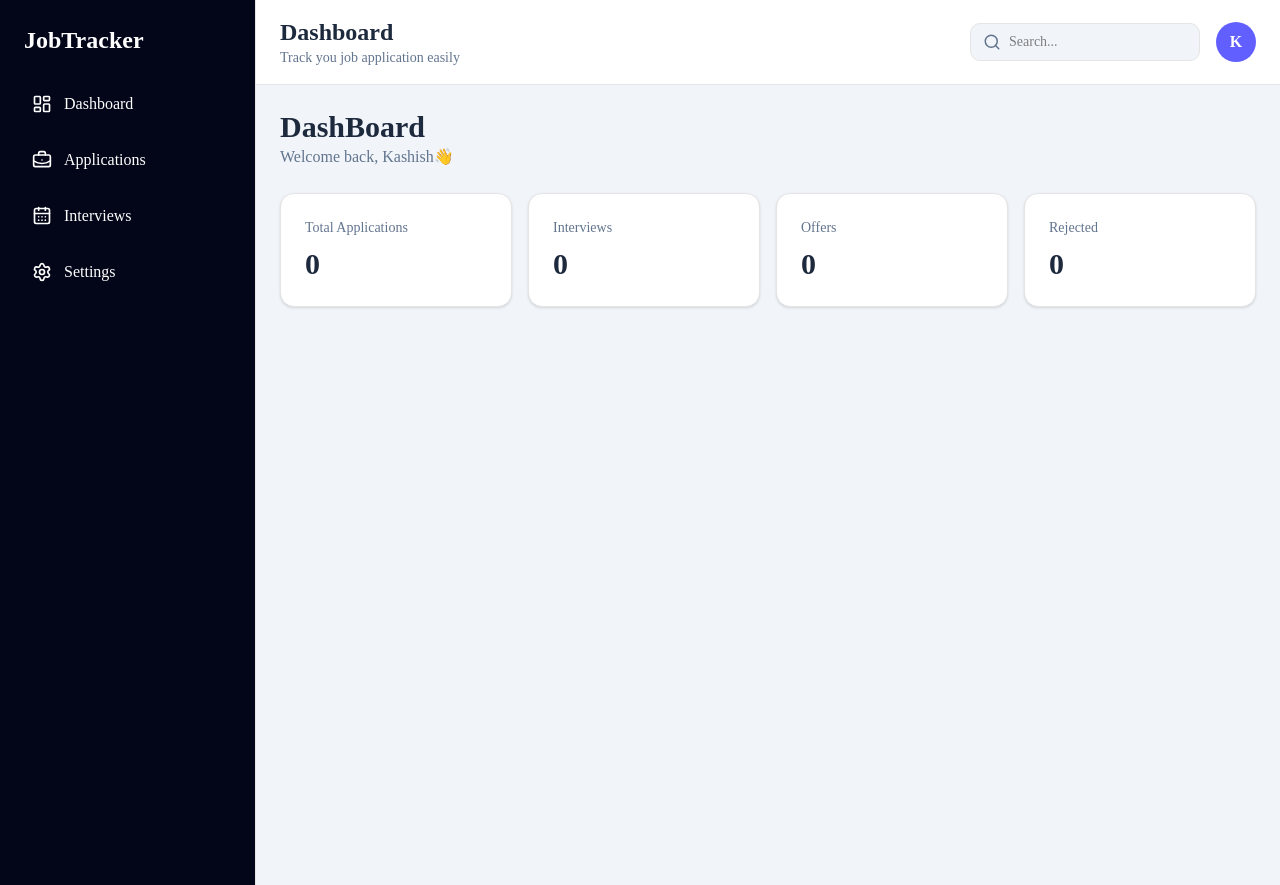
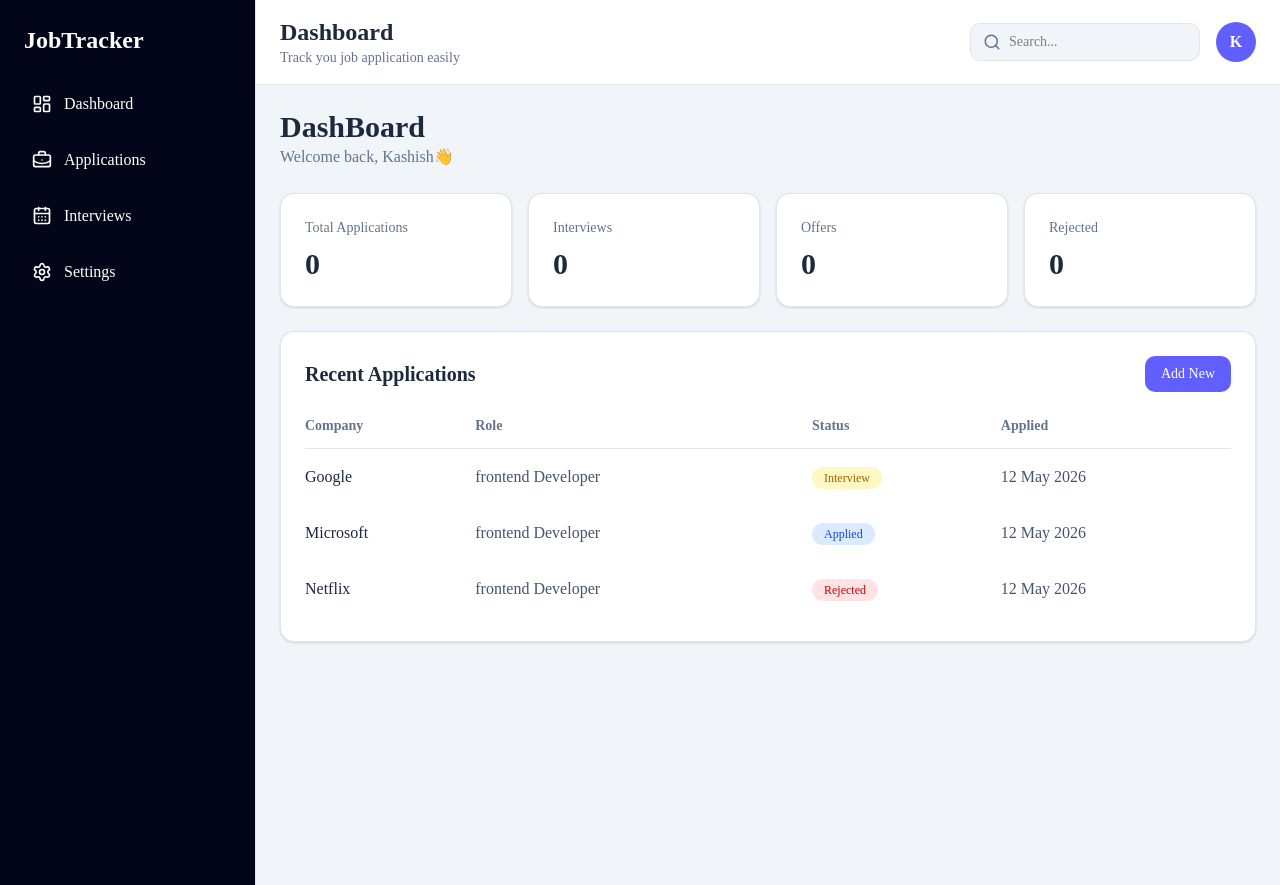
Before and after one commit to KashishGoyal905/job-application-tracker, a Next.js app: page / in a window 1280 px wide. Built offline with nearby package versions, Linux system fonts and the light colour scheme.

Commit message:
feat: add recent applications dashbaord table

```diff
--- a/src/app/page.tsx
+++ b/src/app/page.tsx
@@ -1,3 +1,4 @@
+import ApplicationsTable from "@/components/dashboard/ApplicationsTable";
 import StatsCard from "@/components/dashboard/StatsCard";
 import DashboardLayout from "@/components/layouts/DashboardLayout";
 
@@ -24,15 +25,23 @@ export default function Home() {
   return (
     <DashboardLayout>
       <div className="space-y-6">
+        {/* Header */}
         <div>
           <h1 className="text-3xl font-bold text-slate-800">DashBoard</h1>
           <p className="text-slate-500">Welcome back, Kashish👋</p>
         </div>
+
+        {/* Cards */}
         <div className="grid grid-cols-1 gap-4 md:grid-cols-2 xl:grid-cols-4">
           {statsData.map((data) => (
             <StatsCard key={data.title} title={data.title} value={data.value} />
           ))}
         </div>
+
+        {/* Applications */}
+        <div>
+          <ApplicationsTable />
+        </div>
       </div>
     </DashboardLayout>
   );
--- /dev/null
+++ b/src/components/dashboard/ApplicationsTable.tsx
@@ -0,0 +1,90 @@
+const dummyApplications = [
+  {
+    id: 1,
+    company: "Google",
+    role: "frontend Developer",
+    status: "Interview",
+    appliedDate: "12 May 2026",
+  },
+  {
+    id: 2,
+    company: "Microsoft",
+    role: "frontend Developer",
+    status: "Applied",
+    appliedDate: "12 May 2026",
+  },
+  {
+    id: 3,
+    company: "Netflix",
+    role: "frontend Developer",
+    status: "Rejected",
+    appliedDate: "12 May 2026",
+  },
+];
+
+function ApplicationsTable() {
+  return (
+    <div className="rounded-xl border bg-white p-6 shadow-sm">
+
+      <div className="mb-6 flex items-center justify-between">
+        <h2 className="text-xl font-semibold text-slate-800">
+          Recent Applications
+        </h2>
+        <button className="rounded-lg bg-indigo-500 px-4 py-2 text-sm font-medium text-white transition hover:bg-indigo-600">
+          Add New
+        </button>
+      </div>
+
+      <div className="overflow-x-auto">
+        <table className="w-full border-collapse">
+          <thead>
+            <tr className="border-b text-left">
+              <th className="pb-3 text-sm font-semibold text-slate-500">
+                Company
+              </th>
+              <th className="pb-3 text-sm font-semibold text-slate-500">
+                Role
+              </th>
+              <th className="pb-3 text-sm font-semibold text-slate-500">
+                Status
+              </th>
+              <th className="pb-3 text-sm font-semibold text-slate-500">
+                Applied
+              </th>
+            </tr>
+          </thead>
+
+          <tbody>
+            {dummyApplications.map((application) => (
+              <tr key={application.id}>
+                <td className="py-4 font-medium text-slate-800">
+                  {application.company}
+                </td>
+                <td className="py-4 text-slate-600">{application.role}</td>
+                <td className="py-4">
+                  <span
+                    className={`rounded-full px-3 py-1 text-xs font-medium
+                        ${
+                          application.status === "Interview"
+                            ? "bg-yellow-100 text-yellow-700"
+                            : application.status === "Applied"
+                              ? "bg-blue-100 text-blue-700"
+                              : "bg-red-100 text-red-700"
+                        }`}
+                  >
+                    {application.status}
+                  </span>
+                </td>
+                <td className="py-4 text-slate-600">
+                  {application.appliedDate}
+                </td>
+              </tr>
+            ))}
+          </tbody>
+        </table>
+      </div>
+    </div>
+  );
+}
+
+export default ApplicationsTable;
```
